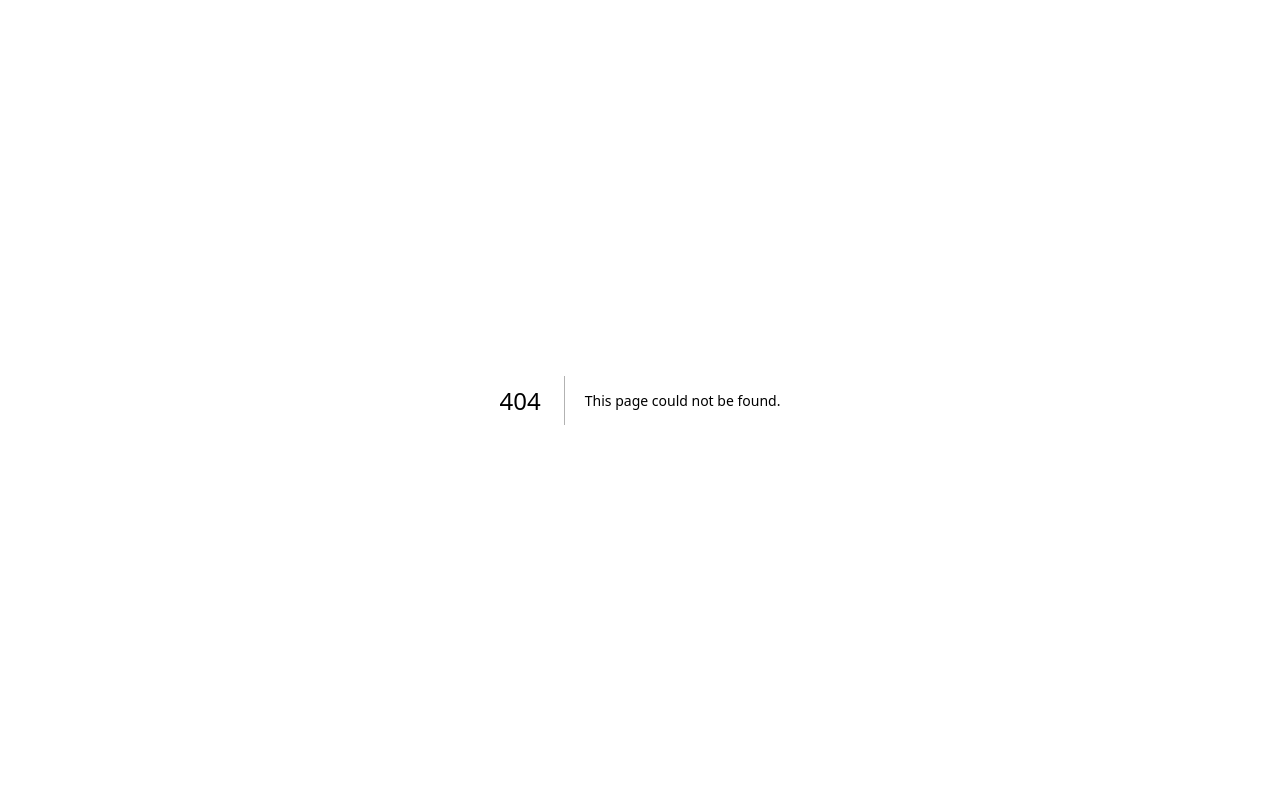
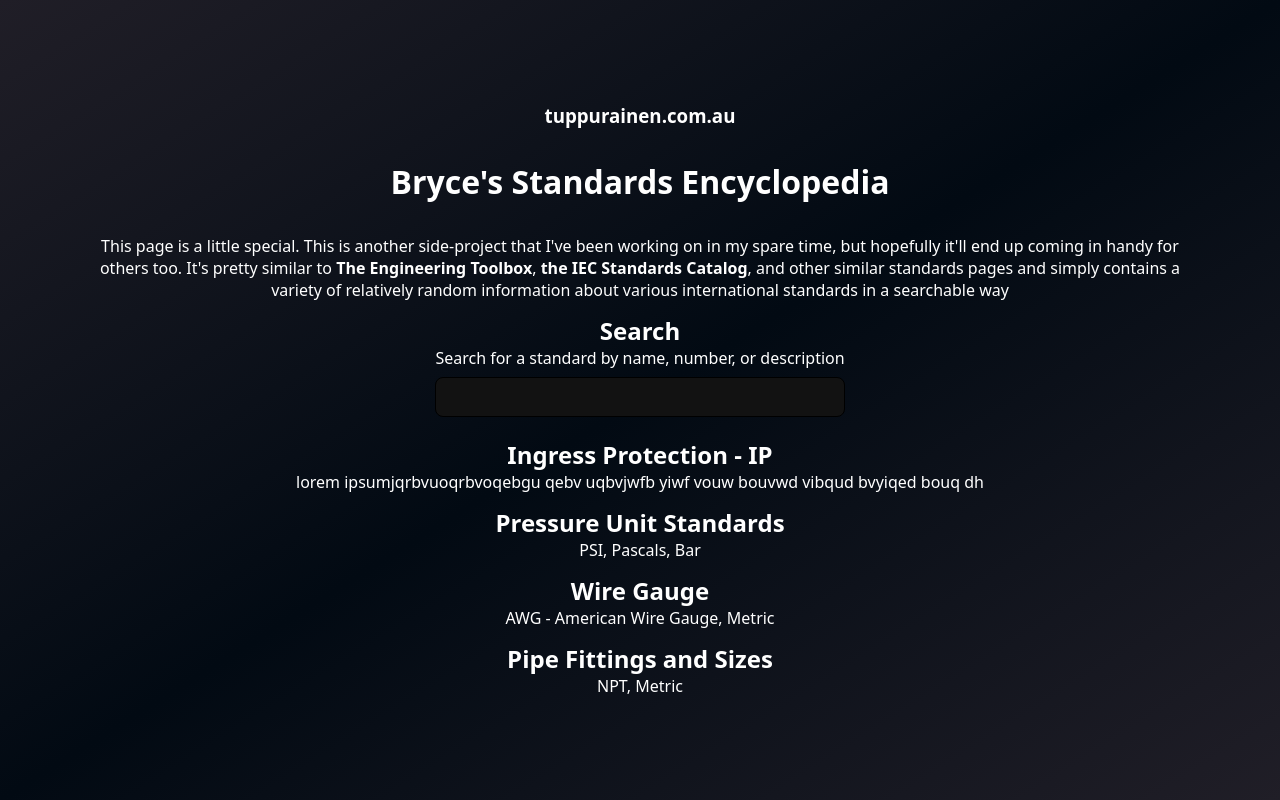
Before and after one commit to BryceTuppurainen/tuppurainen-com-au, a Next.js app: page /standards in a window 1280 px wide. Before the commit this address had no page. Built offline with nearby package versions, Linux system fonts and the light colour scheme.

Commit message:
New standards document page

```diff
--- /dev/null
+++ b/pages/standards/index.tsx
@@ -0,0 +1,95 @@
+import styles from '../../styles/styles.module.scss'
+
+import CustomHead from '../../components/CustomHead'
+import A from '../../components/A'
+import { useEffect, useState } from 'react';
+
+import standards from './standards.json';
+
+export default function Home() {
+
+    const [matchingStandards, setMatchingStandards] = useState<standardType[]>([]);
+    const [search, setSearch] = useState('');
+
+    // Load the standards from the file into local client memory
+    const localStandards = standards;
+
+    type standardType = {
+        name?: string;
+        description: string,
+        year?: string,
+        link?: string
+    }
+
+
+    useEffect(() => {
+
+        const searchStandards = (searchTerm: string) => {
+            const matches: standardType[] = [];
+            for (const key in localStandards) {
+                const standard: standardType = localStandards[key as keyof typeof localStandards];
+                if (key.toLowerCase().includes(searchTerm.toLowerCase())) {
+                    matches.push({
+                        name: key,
+                        description: standard.description,
+                        year: standard.year,
+                        link: standard.link
+                    });
+                } else if (standard.description.toLowerCase().includes(searchTerm.toLowerCase())) {
+                    matches.push({
+                        name: key,
+                        description: standard.description,
+                        year: standard.year,
+                        link: standard.link
+                    });
+                }
+
+            }
+            setMatchingStandards(matches);
+        }
+
+        searchStandards(search);
+    }, [localStandards, search])
+
+    return (
+        <>
+            <CustomHead />
+            <main className={styles.main}>
+                <header className={styles.header}>
+                    <h3><A href="/"> tuppurainen.com.au</A></h3>
+
+                    <h1>Bryce&apos;s Standards Encyclopedia</h1>
+
+                    <p>This page is a little special. This is another side-project that I&apos;ve been working on in my spare time, but hopefully it&apos;ll end up coming in handy for others too. It&apos;s pretty similar to <A href="https://www.engineeringtoolbox.com/">The Engineering Toolbox</A>, <A href="https://www.standards.org.au/standards-catalogue/international/iec">the IEC Standards Catalog</A>, and other similar standards pages and simply contains a variety of relatively random information about various international standards in a searchable way</p>
+                </header>
+
+                <section className={styles.section}>
+                    <h2>Search</h2>
+                    <p>Search for a standard by name, number, or description</p>
+                    <input type="text" className={styles.input} onChange={(e) => {
+                        setSearch(e.target.value);
+                    }} />
+                </section>
+
+                {
+                    matchingStandards.map((standard: standardType, index) => {
+                        return (
+                            <section className={styles.section} key={index}>
+                                <h2>{standard.name}</h2>
+                                <p>{standard.description}</p>
+                                {standard.year != undefined
+                                    && <p> Year: {standard.year}
+                                        {standard.link != undefined &&
+                                            <p>Link: <A href={standard
+                                                .link || ""}>{standard.link}</A></p>}
+
+                                    </p>}
+                            </section>
+                        )
+                    })
+                }
+
+            </main>
+        </>
+    )
+}
--- /dev/null
+++ b/pages/standards/standards.json
@@ -0,0 +1,14 @@
+{
+    "Ingress Protection - IP": {
+        "description": "lorem ipsumjqrbvuoqrbvoqebgu qebv uqbvjwfb yiwf vouw bouvwd vibqud bvyiqed bouq dh"
+    },
+    "Pressure Unit Standards": {
+        "description":"PSI, Pascals, Bar"
+    },
+    "Wire Gauge": {
+        "description": "AWG - American Wire Gauge, Metric"
+    },
+    "Pipe Fittings and Sizes" : {
+        "description": "NPT, Metric"
+    }
+}
```
